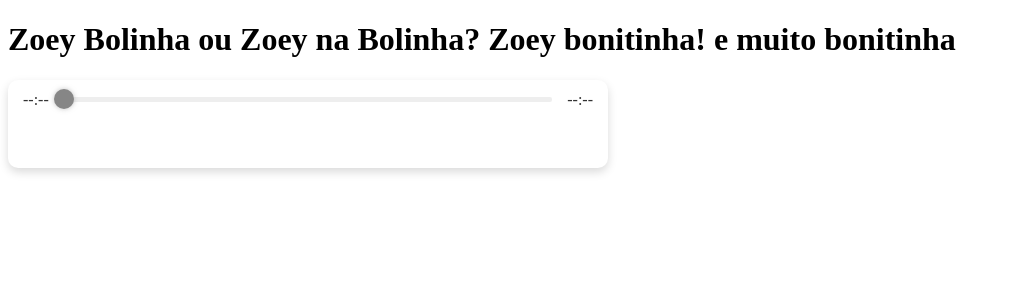
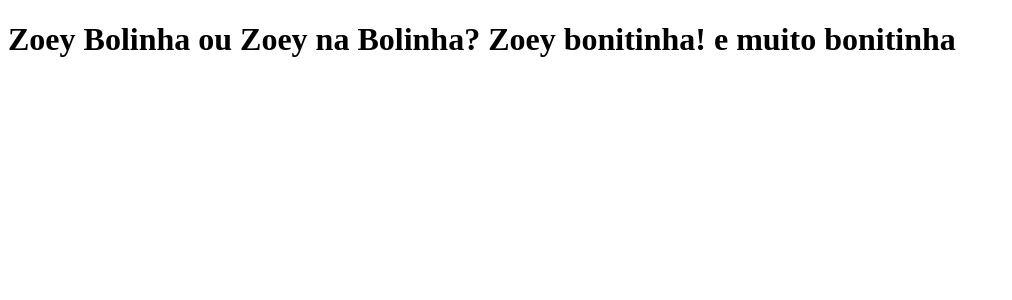
Before and after one commit to alexotsubo/curso, a Next.js app: page / in a window 1280 px wide. Shown: the top 300 px of the page, without its empty margins (0-1012 px from the left). Built offline with nearby package versions, Linux system fonts and the light colour scheme; no server answers.

Commit message:
volta sem audio

```diff
--- a/pages/index.js
+++ b/pages/index.js
@@ -7,21 +7,6 @@ function Home() {
       <h1>
         Zoey Bolinha ou Zoey na Bolinha? Zoey bonitinha! e muito bonitinha
       </h1>
-
-      <div style={{ marginTop: "20px", maxWidth: "600px" }}>
-        <AudioPlayer
-          src="/audio.m4a"
-          autoPlay={false}
-          showJumpControls={false}
-          customAdditionalControls={[]}
-          customVolumeControls={[]}
-          layout="stacked"
-          style={{
-            borderRadius: "10px",
-            boxShadow: "0 4px 10px rgba(0,0,0,0.15)",
-          }}
-        />
-      </div>
     </>
   );
 }
```
Also changed, not shown: 1 other file (tests, documents, lock files or other folders).
